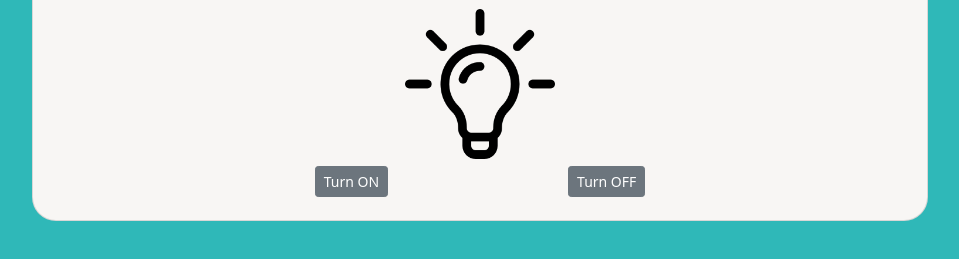
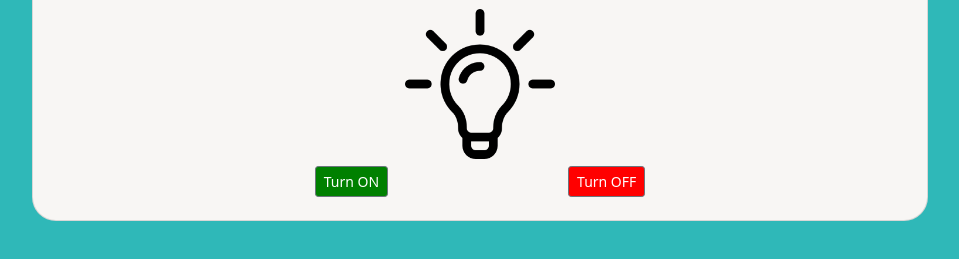
Before and after one commit to madhavgupta07/Light-Bulb, a plain HTML site: page index.html in a window 1280 px wide. Shown: the part 299-558 px from the top of the page, without its empty margins (160-1119 px from the left). Drawn offline with nearby package versions, Linux system fonts and the light colour scheme.

Commit message:
Update style.css

```diff
--- a/style.css
+++ b/style.css
@@ -16,6 +16,13 @@
 }
 body{
     background-color: rgb(47, 184, 184);
+}
+
+#turnOn{
+    background-color: green;
+}
+#turnOff{
+    background-color: red;
 }
 
 @media only screen and (min-width: 360px) {
```
